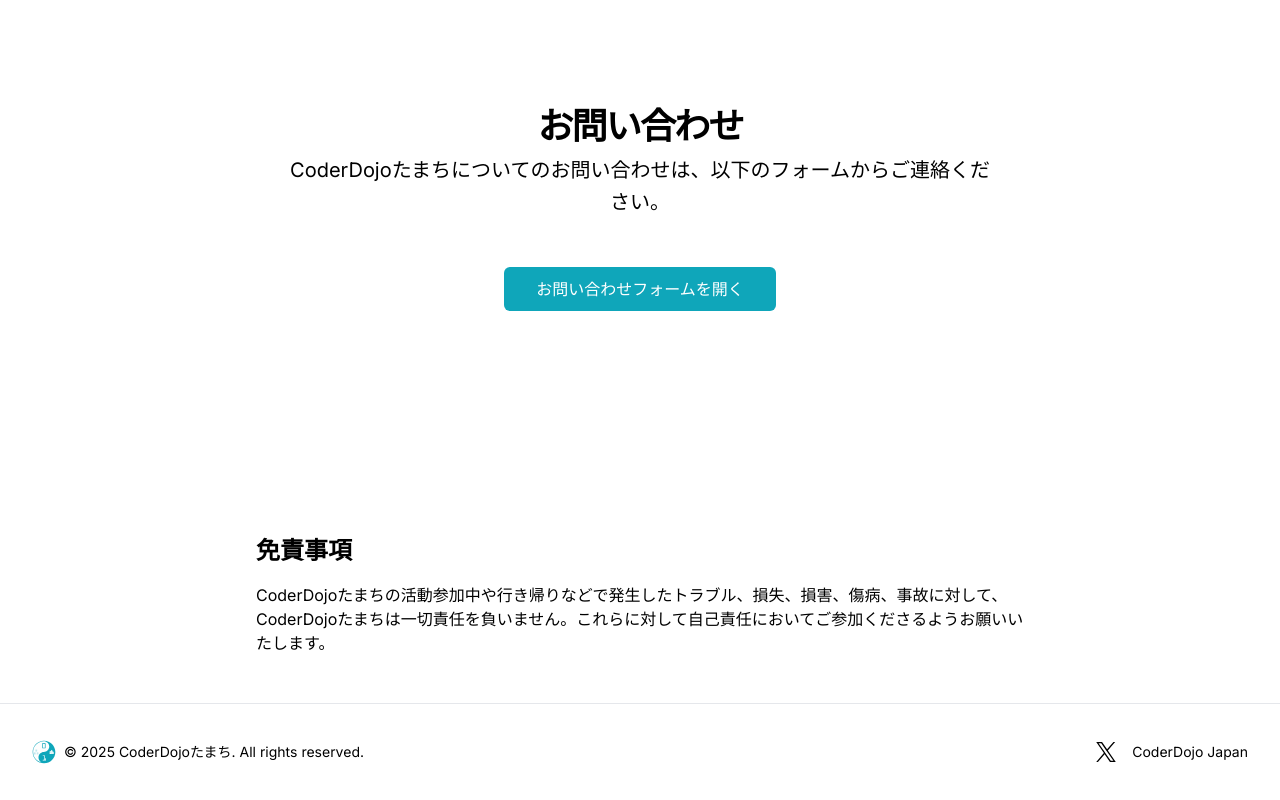
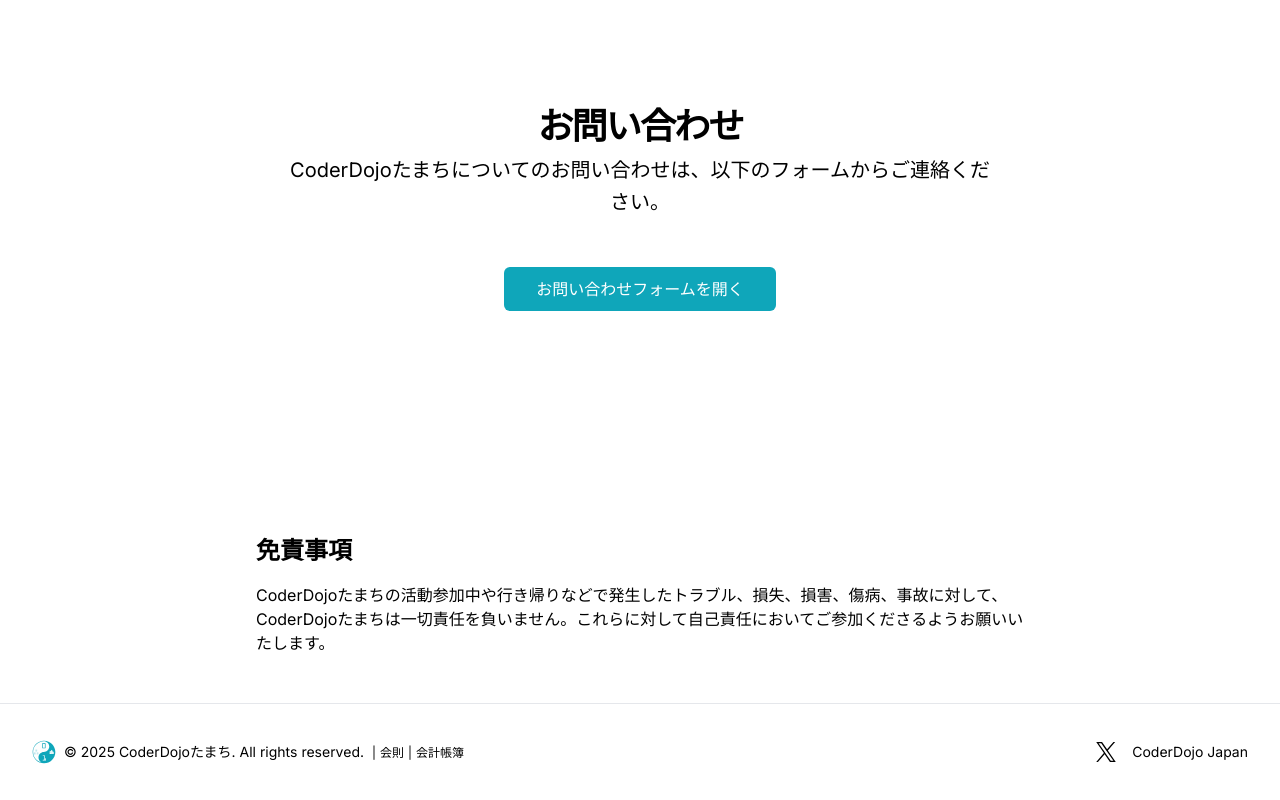
Before and after one commit to coderdojo-tamachi/coderdojo-tamachi.github.io, a Next.js app: page / in a window 1280 px wide. Shown: the part 6530-7330 px from the top of the page. Built offline with nearby package versions, Linux system fonts and the light colour scheme.

Commit message:
[add] フッターに会則と会計帳簿のリンクを追加
コピーライト表示の後ろに、会則と会計帳簿へのリンクを小さく追加しました。

🤖 Generated with [Claude Code](https://claude.com/claude-code)

Co-Authored-By: Claude Sonnet 4.5 <noreply@anthropic.com>

```diff
--- a/app/page.tsx
+++ b/app/page.tsx
@@ -549,9 +549,29 @@ export default function Home() {
             />
             <p className="text-center text-sm leading-loose md:text-left">
               &copy; {new Date().getFullYear()} CoderDojoたまち. All rights reserved.
+              <span className="text-xs text-muted-foreground ml-2">
+                |
+                <Link
+                  href="https://docs.google.com/document/d/13zuXZBrL1AMi5CTfkopTDbgf44Lr0fihTimRXn7xhec/edit?usp=sharing"
+                  target="_blank"
+                  rel="noopener noreferrer"
+                  className="hover:underline hover:text-[#0fa6ba] mx-1"
+                >
+                  会則
+                </Link>
+                |
+                <Link
+                  href="https://docs.google.com/spreadsheets/d/1F2cOHIATZbsJh8EV4nLILOdxeW6MKhuqEGpkhdZY00M/edit?usp=sharing"
+                  target="_blank"
+                  rel="noopener noreferrer"
+                  className="hover:underline hover:text-[#0fa6ba] ml-1"
+                >
+                  会計帳簿
+                </Link>
+              </span>
             </p>
           </div>
-          <div className="flex gap-4">
+          <div className="flex flex-1 items-center justify-end space-x-4">
             <Link
               href="https://x.com/dojoTamachi"
               target="_blank"
```
